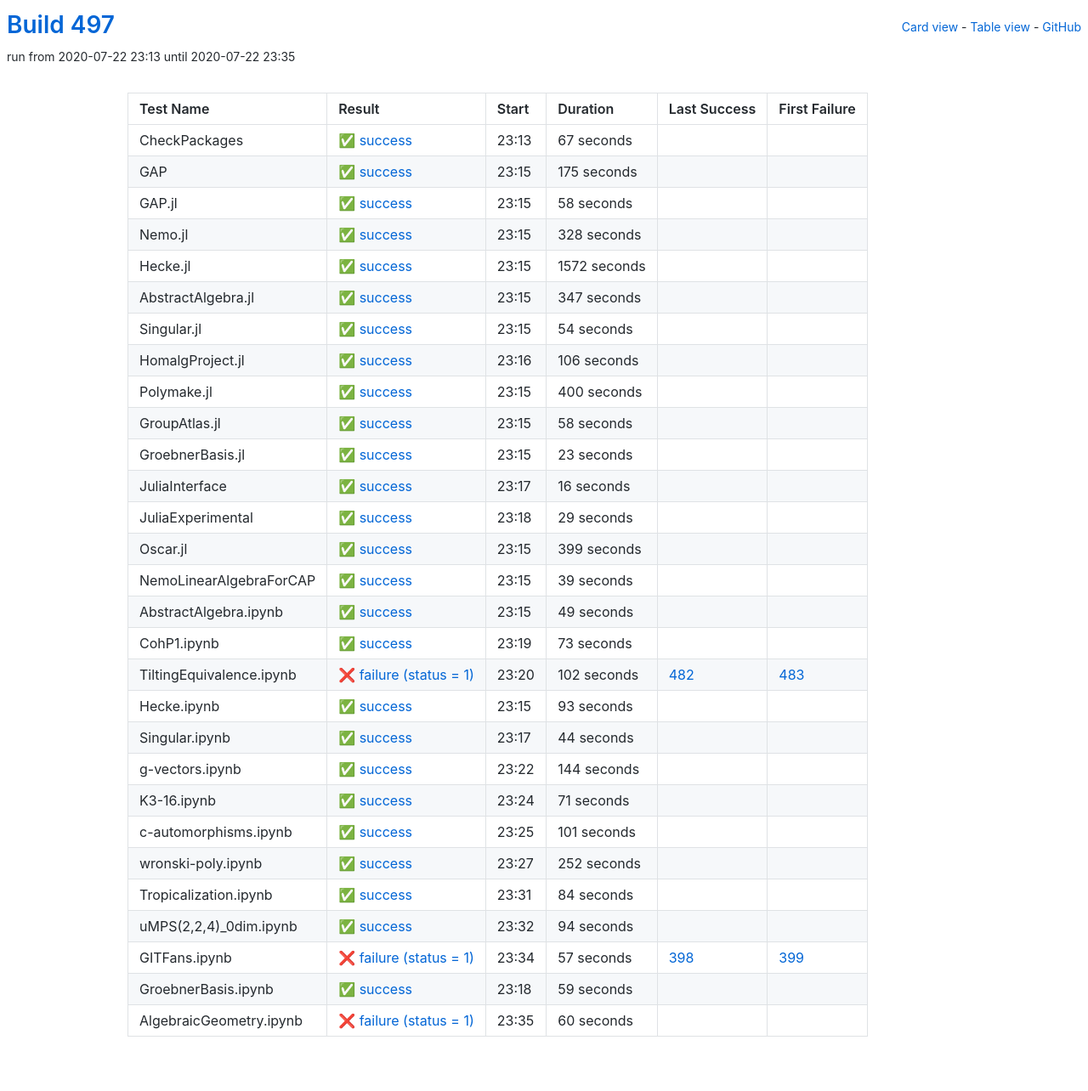
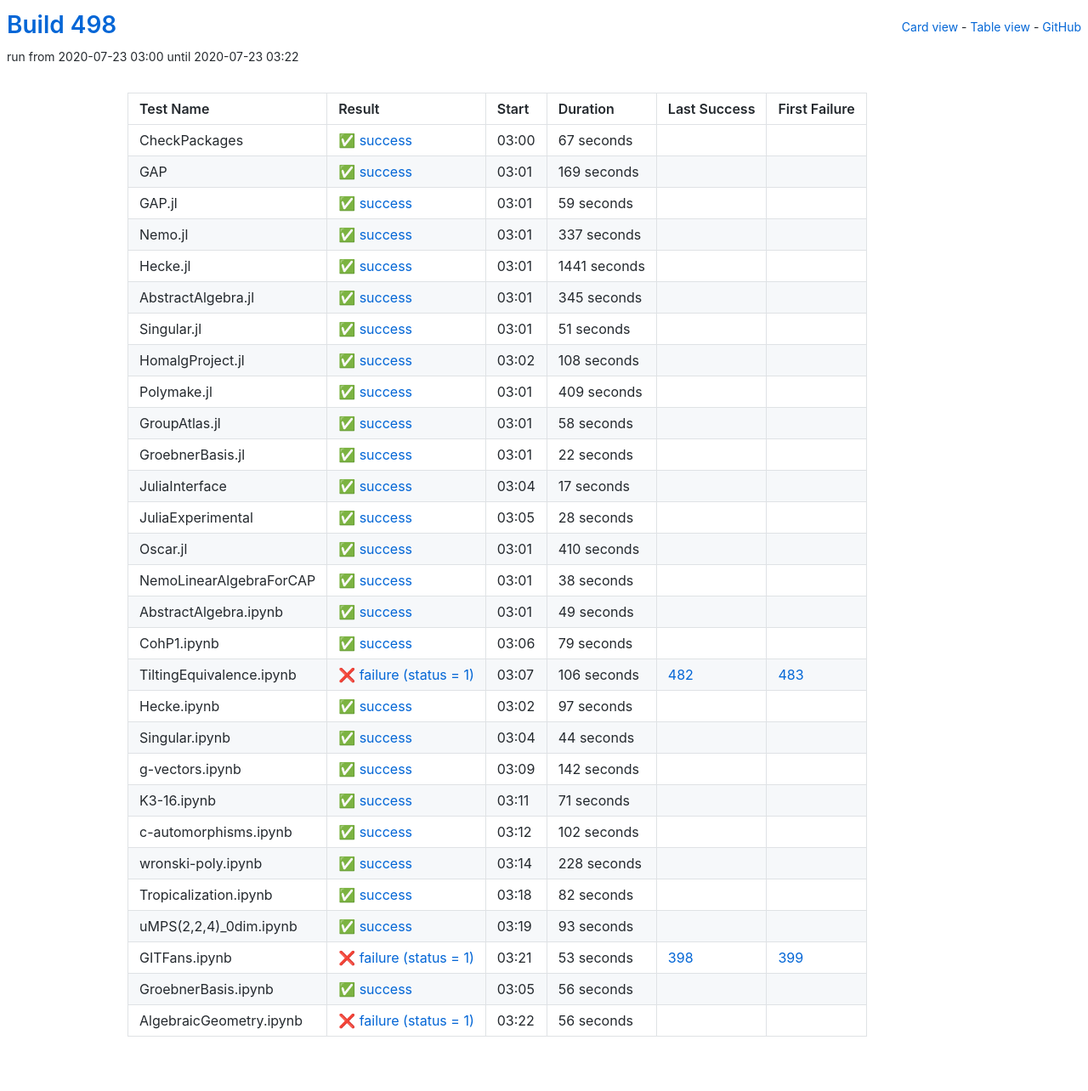
Before and after one commit to oscar-system/oscar-ci-status-stable, a Jekyll site: the page built from table.html, in a window 1280 px wide. Shown: the whole page at 85% size. Built offline with Jekyll 4.4.1, drawn with Linux system fonts in a browser that asks for light colours.

Commit message:
Build #498

```diff
--- a/_data/ci.yml
+++ b/_data/ci.yml
@@ -1,6 +1,6 @@
 ---
-build: 497
-build_url: https://oscarci.mathematik.uni-kl.de/job/oscar-stable/497/
+build: 498
+build_url: https://oscarci.mathematik.uni-kl.de/job/oscar-stable/498/
 job: oscar-stable
 organization: oscar-system
 repo: oscar-ci-status-stable
@@ -8,8 +8,8 @@ repourl: https://github.com/oscar-system/oscar-ci-status-stable
 tests:
 - name: CheckPackages
   id: checkpackages
-  log: https://oscarci.mathematik.uni-kl.de/job/oscar-stable/497/artifact/logs/build-497/CheckPackages.log
-  start: 2020-07-22 23:13
+  log: https://oscarci.mathematik.uni-kl.de/job/oscar-stable/498/artifact/logs/build-498/CheckPackages.log
+  start: 2020-07-23 03:00
   success: true
   exitcode: 0
   status: success
@@ -20,104 +20,104 @@ tests:
   first_failure_url:
 - name: GAP
   id: gap
-  log: https://oscarci.mathematik.uni-kl.de/job/oscar-stable/497/artifact/logs/build-497/GAP.log
-  start: 2020-07-22 23:15
+  log: https://oscarci.mathematik.uni-kl.de/job/oscar-stable/498/artifact/logs/build-498/GAP.log
+  start: 2020-07-23 03:01
   success: true
   exitcode: 0
   status: success
-  duration: 175
+  duration: 169
   last_success: false
   last_success_url:
   first_failure: false
   first_failure_url:
 - name: GAP.jl
   id: gap-jl
-  log: https://oscarci.mathematik.uni-kl.de/job/oscar-stable/497/artifact/logs/build-497/GAP.jl.log
-  start: 2020-07-22 23:15
+  log: https://oscarci.mathematik.uni-kl.de/job/oscar-stable/498/artifact/logs/build-498/GAP.jl.log
+  start: 2020-07-23 03:01
   success: true
   exitcode: 0
   status: success
-  duration: 58
+  duration: 59
   last_success: false
   last_success_url:
   first_failure: false
   first_failure_url:
 - name: Nemo.jl
   id: nemo-jl
-  log: https://oscarci.mathematik.uni-kl.de/job/oscar-stable/497/artifact/logs/build-497/Nemo.jl.log
-  start: 2020-07-22 23:15
+  log: https://oscarci.mathematik.uni-kl.de/job/oscar-stable/498/artifact/logs/build-498/Nemo.jl.log
+  start: 2020-07-23 03:01
   success: true
   exitcode: 0
   status: success
-  duration: 328
+  duration: 337
   last_success: false
   last_success_url:
   first_failure: false
   first_failure_url:
 - name: Hecke.jl
   id: hecke-jl
-  log: https://oscarci.mathematik.uni-kl.de/job/oscar-stable/497/artifact/logs/build-497/Hecke.jl.log
-  start: 2020-07-22 23:15
+  log: https://oscarci.mathematik.uni-kl.de/job/oscar-stable/498/artifact/logs/build-498/Hecke.jl.log
+  start: 2020-07-23 03:01
   success: true
   exitcode: 0
   status: success
-  duration: 1572
+  duration: 1441
   last_success: false
   last_success_url:
   first_failure: false
   first_failure_url:
 - name: AbstractAlgebra.jl
   id: abstractalgebra-jl
-  log: https://oscarci.mathematik.uni-kl.de/job/oscar-stable/497/artifact/logs/build-497/AbstractAlgebra.jl.log
-  start: 2020-07-22 23:15
+  log: https://oscarci.mathematik.uni-kl.de/job/oscar-stable/498/artifact/logs/build-498/AbstractAlgebra.jl.log
+  start: 2020-07-23 03:01
   success: true
   exitcode: 0
   status: success
-  duration: 347
+  duration: 345
   last_success: false
   last_success_url:
   first_failure: false
   first_failure_url:
 - name: Singular.jl
   id: singular-jl
-  log: https://oscarci.mathematik.uni-kl.de/job/oscar-stable/497/artifact/logs/build-497/Singular.jl.log
-  start: 2020-07-22 23:15
+  log: https://oscarci.mathematik.uni-kl.de/job/oscar-stable/498/artifact/logs/build-498/Singular.jl.log
+  start: 2020-07-23 03:01
   success: true
   exitcode: 0
   status: success
-  duration: 54
+  duration: 51
   last_success: false
   last_success_url:
   first_failure: false
   first_failure_url:
 - name: HomalgProject.jl
   id: homalgproject-jl
-  log: https://oscarci.mathematik.uni-kl.de/job/oscar-stable/497/artifact/logs/build-497/HomalgProject.jl.log
-  start: 2020-07-22 23:16
+  log: https://oscarci.mathematik.uni-kl.de/job/oscar-stable/498/artifact/logs/build-498/HomalgProject.jl.log
+  start: 2020-07-23 03:02
   success: true
   exitcode: 0
   status: success
-  duration: 106
+  duration: 108
   last_success: false
   last_success_url:
   first_failure: false
   first_failure_url:
 - name: Polymake.jl
   id: polymake-jl
-  log: https://oscarci.mathematik.uni-kl.de/job/oscar-stable/497/artifact/logs/build-497/Polymake.jl.log
-  start: 2020-07-22 23:15
+  log: https://oscarci.mathematik.uni-kl.de/job/oscar-stable/498/artifact/logs/build-498/Polymake.jl.log
+  start: 2020-07-23 03:01
   success: true
   exitcode: 0
   status: success
-  duration: 400
+  duration: 409
   last_success: false
   last_success_url:
   first_failure: false
   first_failure_url:
 - name: GroupAtlas.jl
   id: groupatlas-jl
-  log: https://oscarci.mathematik.uni-kl.de/job/oscar-stable/497/artifact/logs/build-497/GroupAtlas.jl.log
-  start: 2020-07-22 23:15
+  log: https://oscarci.mathematik.uni-kl.de/job/oscar-stable/498/artifact/logs/build-498/GroupAtlas.jl.log
+  start: 2020-07-23 03:01
   success: true
   exitcode: 0
   status: success
@@ -128,68 +128,68 @@ tests:
   first_failure_url:
 - name: GroebnerBasis.jl
   id: groebnerbasis-jl
-  log: https://oscarci.mathematik.uni-kl.de/job/oscar-stable/497/artifact/logs/build-497/GroebnerBasis.jl.log
-  start: 2020-07-22 23:15
+  log: https://oscarci.mathematik.uni-kl.de/job/oscar-stable/498/artifact/logs/build-498/GroebnerBasis.jl.log
+  start: 2020-07-23 03:01
   success: true
   exitcode: 0
   status: success
-  duration: 23
+  duration: 22
   last_success: false
   last_success_url:
   first_failure: false
   first_failure_url:
 - name: JuliaInterface
   id: juliainterface
-  log: https://oscarci.mathematik.uni-kl.de/job/oscar-stable/497/artifact/logs/build-497/JuliaInterface.log
-  start: 2020-07-22 23:17
+  log: https://oscarci.mathematik.uni-kl.de/job/oscar-stable/498/artifact/logs/build-498/JuliaInterface.log
+  start: 2020-07-23 03:04
   success: true
   exitcode: 0
   status: success
-  duration: 16
+  duration: 17
   last_success: false
   last_success_url:
   first_failure: false
   first_failure_url:
 - name: JuliaExperimental
   id: juliaexperimental
-  log: https://oscarci.mathematik.uni-kl.de/job/oscar-stable/497/artifact/logs/build-497/JuliaExperimental.log
-  start: 2020-07-22 23:18
+  log: https://oscarci.mathematik.uni-kl.de/job/oscar-stable/498/artifact/logs/build-498/JuliaExperimental.log
+  start: 2020-07-23 03:05
   success: true
   exitcode: 0
   status: success
-  duration: 29
+  duration: 28
   last_success: false
   last_success_url:
   first_failure: false
   first_failure_url:
 - name: Oscar.jl
   id: oscar-jl
-  log: https://oscarci.mathematik.uni-kl.de/job/oscar-stable/497/artifact/logs/build-497/Oscar.jl.log
-  start: 2020-07-22 23:15
+  log: https://oscarci.mathematik.uni-kl.de/job/oscar-stable/498/artifact/logs/build-498/Oscar.jl.log
+  start: 2020-07-23 03:01
   success: true
   exitcode: 0
   status: success
-  duration: 399
+  duration: 410
   last_success: false
   last_success_url:
   first_failure: false
   first_failure_url:
 - name: NemoLinearAlgebraForCAP
   id: nemolinearalgebraforcap
-  log: https://oscarci.mathematik.uni-kl.de/job/oscar-stable/497/artifact/logs/build-497/NemoLinearAlgebraForCAP.log
-  start: 2020-07-22 23:15
+  log: https://oscarci.mathematik.uni-kl.de/job/oscar-stable/498/artifact/logs/build-498/NemoLinearAlgebraForCAP.log
+  start: 2020-07-23 03:01
   success: true
   exitcode: 0
   status: success
-  duration: 39
+  duration: 38
   last_success: false
   last_success_url:
   first_failure: false
   first_failure_url:
 - name: AbstractAlgebra.ipynb
   id: abstractalgebra-ipynb
-  log: https://oscarci.mathematik.uni-kl.de/job/oscar-stable/497/artifact/logs/build-497/AbstractAlgebra.ipynb.log
-  start: 2020-07-22 23:15
+  log: https://oscarci.mathematik.uni-kl.de/job/oscar-stable/498/artifact/logs/build-498/AbstractAlgebra.ipynb.log
+  start: 2020-07-23 03:01
   success: true
   exitcode: 0
   status: success
@@ -200,44 +200,44 @@ tests:
   first_failure_url:
 - name: CohP1.ipynb
   id: cohp1-ipynb
-  log: https://oscarci.mathematik.uni-kl.de/job/oscar-stable/497/artifact/logs/build-497/CohP1.ipynb.log
-  start: 2020-07-22 23:19
+  log: https://oscarci.mathematik.uni-kl.de/job/oscar-stable/498/artifact/logs/build-498/CohP1.ipynb.log
+  start: 2020-07-23 03:06
   success: true
   exitcode: 0
   status: success
-  duration: 73
+  duration: 79
   last_success: false
   last_success_url:
   first_failure: false
   first_failure_url:
 - name: TiltingEquivalence.ipynb
   id: tiltingequivalence-ipynb
-  log: https://oscarci.mathematik.uni-kl.de/job/oscar-stable/497/artifact/logs/build-497/TiltingEquivalence.ipynb.log
-  start: 2020-07-22 23:20
+  log: https://oscarci.mathematik.uni-kl.de/job/oscar-stable/498/artifact/logs/build-498/TiltingEquivalence.ipynb.log
+  start: 2020-07-23 03:07
   success: false
   exitcode: 1
   status: failure
-  duration: 102
+  duration: 106
   last_success: 482
   last_success_url: https://oscarci.mathematik.uni-kl.de/job/oscar-stable/482/
   first_failure: 483
   first_failure_url: https://oscarci.mathematik.uni-kl.de/job/oscar-stable/483/
 - name: Hecke.ipynb
   id: hecke-ipynb
-  log: https://oscarci.mathematik.uni-kl.de/job/oscar-stable/497/artifact/logs/build-497/Hecke.ipynb.log
-  start: 2020-07-22 23:15
+  log: https://oscarci.mathematik.uni-kl.de/job/oscar-stable/498/artifact/logs/build-498/Hecke.ipynb.log
+  start: 2020-07-23 03:02
   success: true
   exitcode: 0
   status: success
-  duration: 93
+  duration: 97
   last_success: false
   last_success_url:
   first_failure: false
   first_failure_url:
 - name: Singular.ipynb
   id: singular-ipynb
-  log: https://oscarci.mathematik.uni-kl.de/job/oscar-stable/497/artifact/logs/build-497/Singular.ipynb.log
-  start: 2020-07-22 23:17
+  log: https://oscarci.mathematik.uni-kl.de/job/oscar-stable/498/artifact/logs/build-498/Singular.ipynb.log
+  start: 2020-07-23 03:04
   success: true
   exitcode: 0
   status: success
@@ -248,20 +248,20 @@ tests:
   first_failure_url:
 - name: g-vectors.ipynb
   id: g-vectors-ipynb
-  log: https://oscarci.mathematik.uni-kl.de/job/oscar-stable/497/artifact/logs/build-497/g-vectors.ipynb.log
-  start: 2020-07-22 23:22
+  log: https://oscarci.mathematik.uni-kl.de/job/oscar-stable/498/artifact/logs/build-498/g-vectors.ipynb.log
+  start: 2020-07-23 03:09
   success: true
   exitcode: 0
   status: success
-  duration: 144
+  duration: 142
   last_success: false
   last_success_url:
   first_failure: false
   first_failure_url:
 - name: K3-16.ipynb
   id: k3-16-ipynb
-  log: https://oscarci.mathematik.uni-kl.de/job/oscar-stable/497/artifact/logs/build-497/K3-16.ipynb.log
-  start: 2020-07-22 23:24
+  log: https://oscarci.mathematik.uni-kl.de/job/oscar-stable/498/artifact/logs/build-498/K3-16.ipynb.log
+  start: 2020-07-23 03:11
   success: true
   exitcode: 0
   status: success
@@ -272,84 +272,84 @@ tests:
   first_failure_url:
 - name: c-automorphisms.ipynb
   id: c-automorphisms-ipynb
-  log: https://oscarci.mathematik.uni-kl.de/job/oscar-stable/497/artifact/logs/build-497/c-automorphisms.ipynb.log
-  start: 2020-07-22 23:25
+  log: https://oscarci.mathematik.uni-kl.de/job/oscar-stable/498/artifact/logs/build-498/c-automorphisms.ipynb.log
+  start: 2020-07-23 03:12
   success: true
   exitcode: 0
   status: success
-  duration: 101
+  duration: 102
   last_success: false
   last_success_url:
   first_failure: false
   first_failure_url:
 - name: wronski-poly.ipynb
   id: wronski-poly-ipynb
-  log: https://oscarci.mathematik.uni-kl.de/job/oscar-stable/497/artifact/logs/build-497/wronski-poly.ipynb.log
-  start: 2020-07-22 23:27
+  log: https://oscarci.mathematik.uni-kl.de/job/oscar-stable/498/artifact/logs/build-498/wronski-poly.ipynb.log
+  start: 2020-07-23 03:14
   success: true
   exitcode: 0
   status: success
-  duration: 252
+  duration: 228
   last_success: false
   last_success_url:
   first_failure: false
   first_failure_url:
 - name: Tropicalization.ipynb
   id: tropicalization-ipynb
-  log: https://oscarci.mathematik.uni-kl.de/job/oscar-stable/497/artifact/logs/build-497/Tropicalization.ipynb.log
-  start: 2020-07-22 23:31
+  log: https://oscarci.mathematik.uni-kl.de/job/oscar-stable/498/artifact/logs/build-498/Tropicalization.ipynb.log
+  start: 2020-07-23 03:18
   success: true
   exitcode: 0
   status: success
-  duration: 84
+  duration: 82
   last_success: false
   last_success_url:
   first_failure: false
   first_failure_url:
 - name: uMPS(2,2,4)_0dim.ipynb
   id: umps-2-2-4-0dim-ipynb
-  log: https://oscarci.mathematik.uni-kl.de/job/oscar-stable/497/artifact/logs/build-497/uMPS-2-2-4-_0dim.ipynb.log
-  start: 2020-07-22 23:32
+  log: https://oscarci.mathematik.uni-kl.de/job/oscar-stable/498/artifact/logs/build-498/uMPS-2-2-4-_0dim.ipynb.log
+  start: 2020-07-23 03:19
   success: true
   exitcode: 0
   status: success
-  duration: 94
+  duration: 93
   last_success: false
   last_success_url:
   first_failure: false
   first_failure_url:
 - name: GITFans.ipynb
   id: gitfans-ipynb
-  log: https://oscarci.mathematik.uni-kl.de/job/oscar-stable/497/artifact/logs/build-497/GITFans.ipynb.log
-  start: 2020-07-22 23:34
+  log: https://oscarci.mathematik.uni-kl.de/job/oscar-stable/498/artifact/logs/build-498/GITFans.ipynb.log
+  start: 2020-07-23 03:21
   success: false
   exitcode: 1
   status: failure
-  duration: 57
+  duration: 53
   last_success: 398
   last_success_url: https://oscarci.mathematik.uni-kl.de/job/oscar-stable/398/
   first_failure: 399
   first_failure_url: https://oscarci.mathematik.uni-kl.de/job/oscar-stable/399/
 - name: GroebnerBasis.ipynb
   id: groebnerbasis-ipynb
-  log: https://oscarci.mathematik.uni-kl.de/job/oscar-stable/497/artifact/logs/build-497/GroebnerBasis.ipynb.log
-  start: 2020-07-22 23:18
+  log: https://oscarci.mathematik.uni-kl.de/job/oscar-stable/498/artifact/logs/build-498/GroebnerBasis.ipynb.log
+  start: 2020-07-23 03:05
   success: true
   exitcode: 0
   status: success
-  duration: 59
+  duration: 56
   last_success: false
   last_success_url:
   first_failure: false
   first_failure_url:
 - name: AlgebraicGeometry.ipynb
   id: algebraicgeometry-ipynb
-  log: https://oscarci.mathematik.uni-kl.de/job/oscar-stable/497/artifact/logs/build-497/AlgebraicGeometry.ipynb.log
-  start: 2020-07-22 23:35
+  log: https://oscarci.mathematik.uni-kl.de/job/oscar-stable/498/artifact/logs/build-498/AlgebraicGeometry.ipynb.log
+  start: 2020-07-23 03:22
   success: false
   exitcode: 1
   status: failure
-  duration: 60
+  duration: 56
   last_success: false
   last_success_url:
   first_failure: false
```
Also changed, not shown: README.md.
